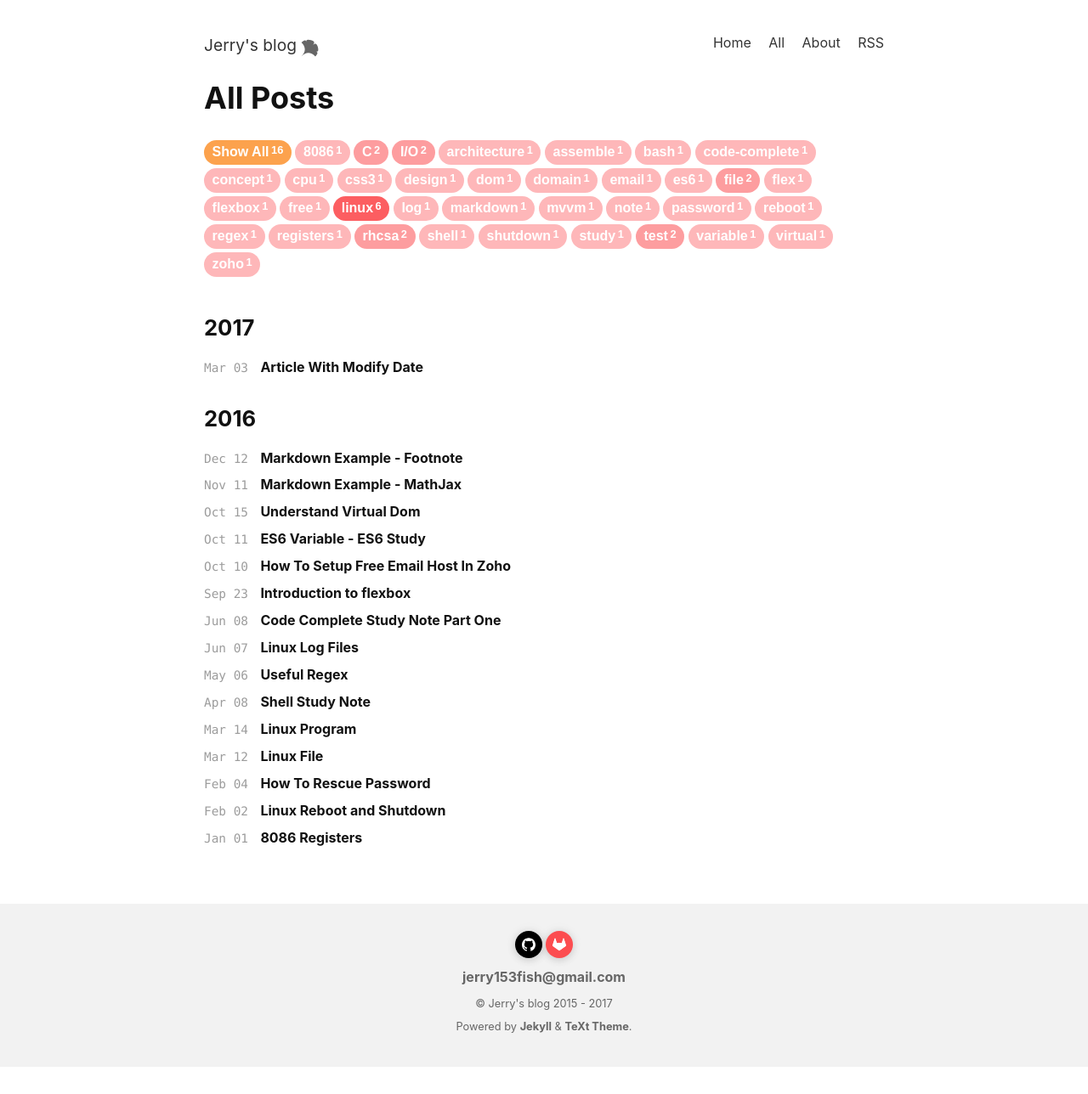
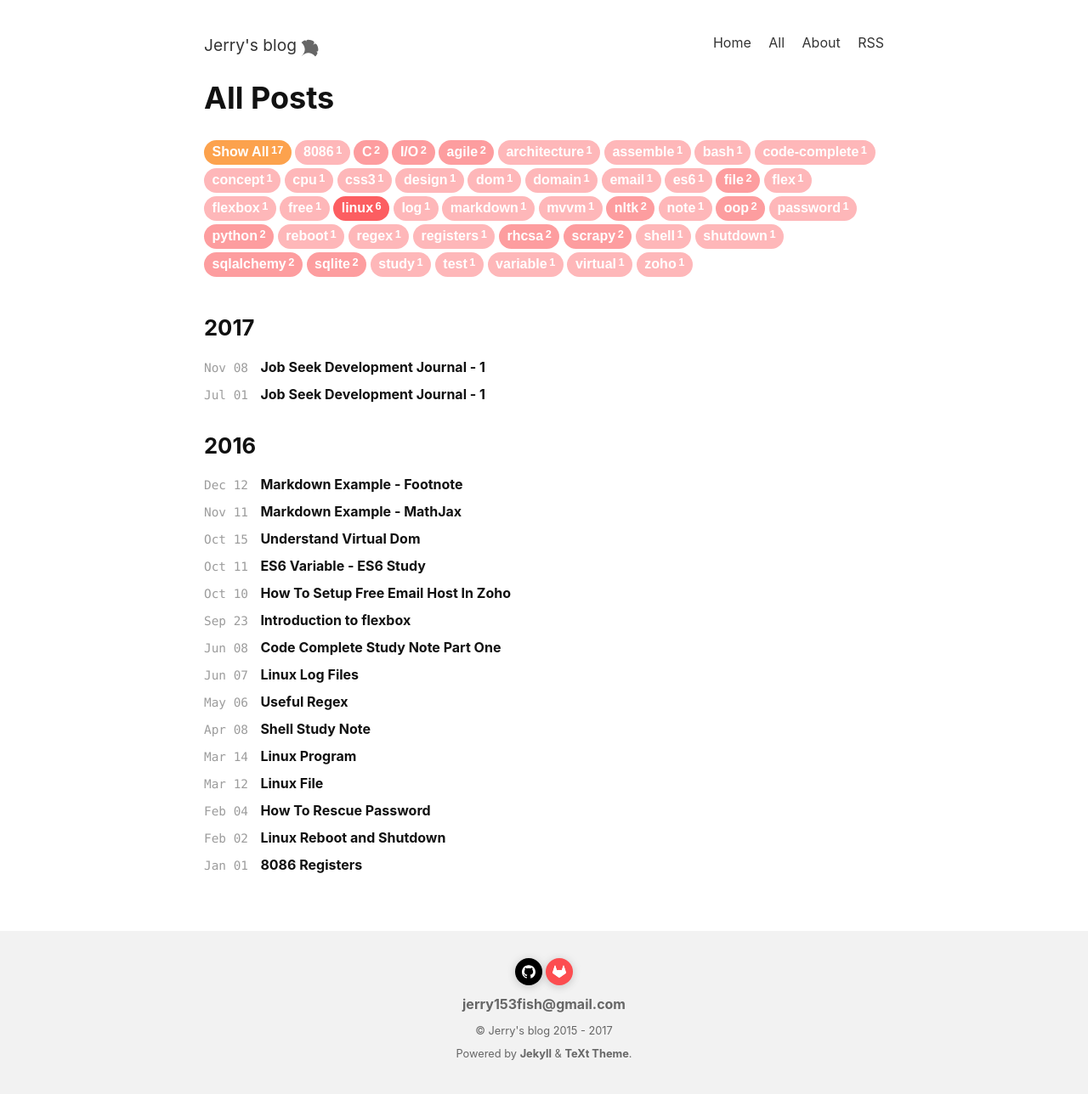
Before and after one commit to jerry153fish/jerry153fish.github.io, a Jekyll site: the page built from all.html, in a window 1280 px wide. Shown: the whole page at 85% size. Built offline with Jekyll 4.4.1, drawn with Linux system fonts in a browser that asks for light colours; nearby versions of some CDN libraries; before the commit the page ends 1256 px from its top, so only the background shows below that.

Commit message:
personal project

```diff
--- a/_posts/2017-03-03-article-with-modify-date.md
+++ /dev/null
@@ -1,8 +0,0 @@
----
-layout: post
-key: 20170303
-tags: test
-modify_date: 2017-09-09
----
-
-Article With Modify Date.
--- /dev/null
+++ b/_posts/2017-07-01-job-seek-development-jornal-1.md
@@ -0,0 +1,8 @@
+---
+layout: post
+title: Job Seek Development Journal - 1
+key: 20170701
+tags: python scrapy sqlalchemy agile sqlite oop nltk
+---
+
+Article With Modify Date.
--- /dev/null
+++ b/_posts/2017-11-08-ToyOS-development-journal-1.md
@@ -0,0 +1,8 @@
+---
+layout: post
+title: Job Seek Development Journal - 1
+key: 20170701
+tags: python scrapy sqlalchemy agile sqlite oop nltk
+---
+
+Article With Modify Date.
```
Also changed, not shown: _posts/2016-10-15-understand-virtual-dom.md (+1 -1 lines).
